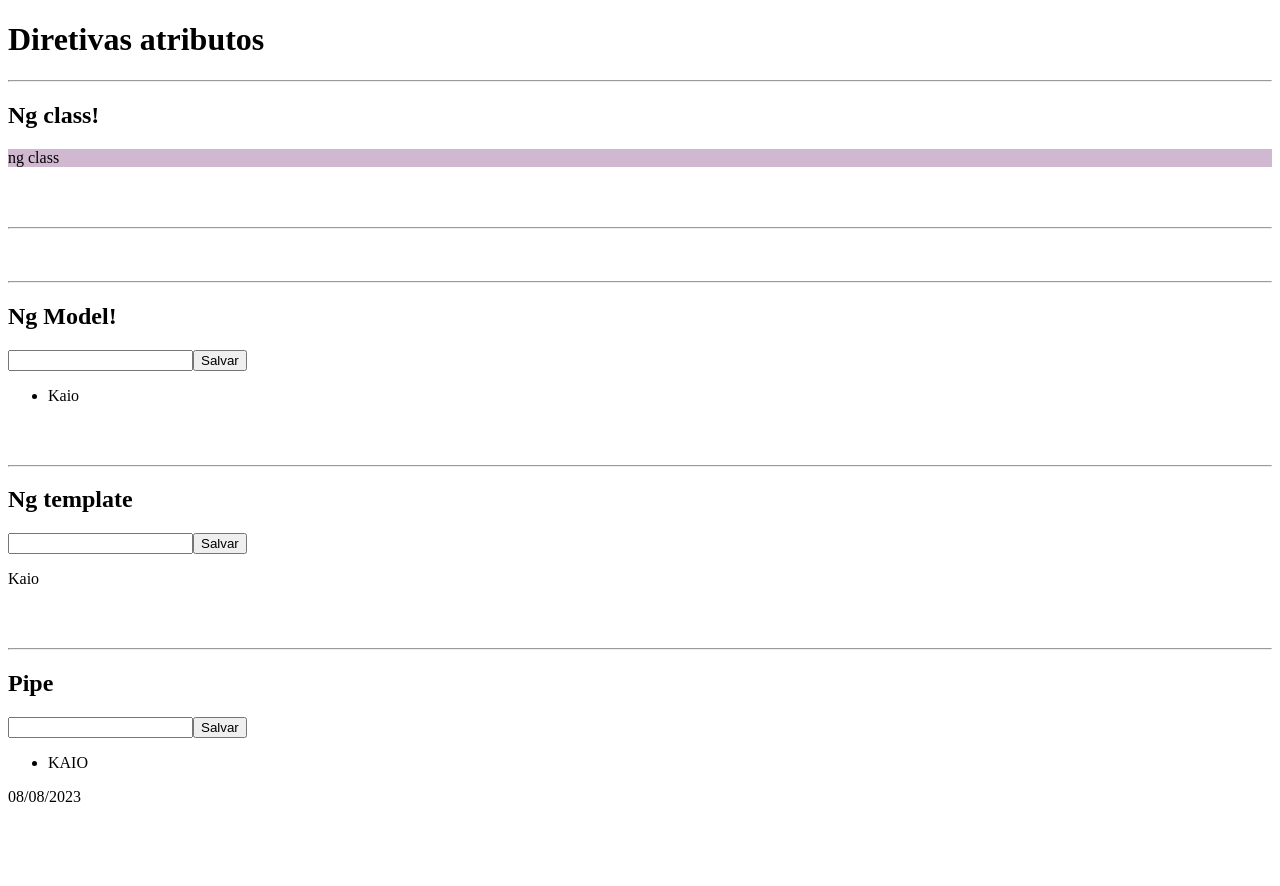
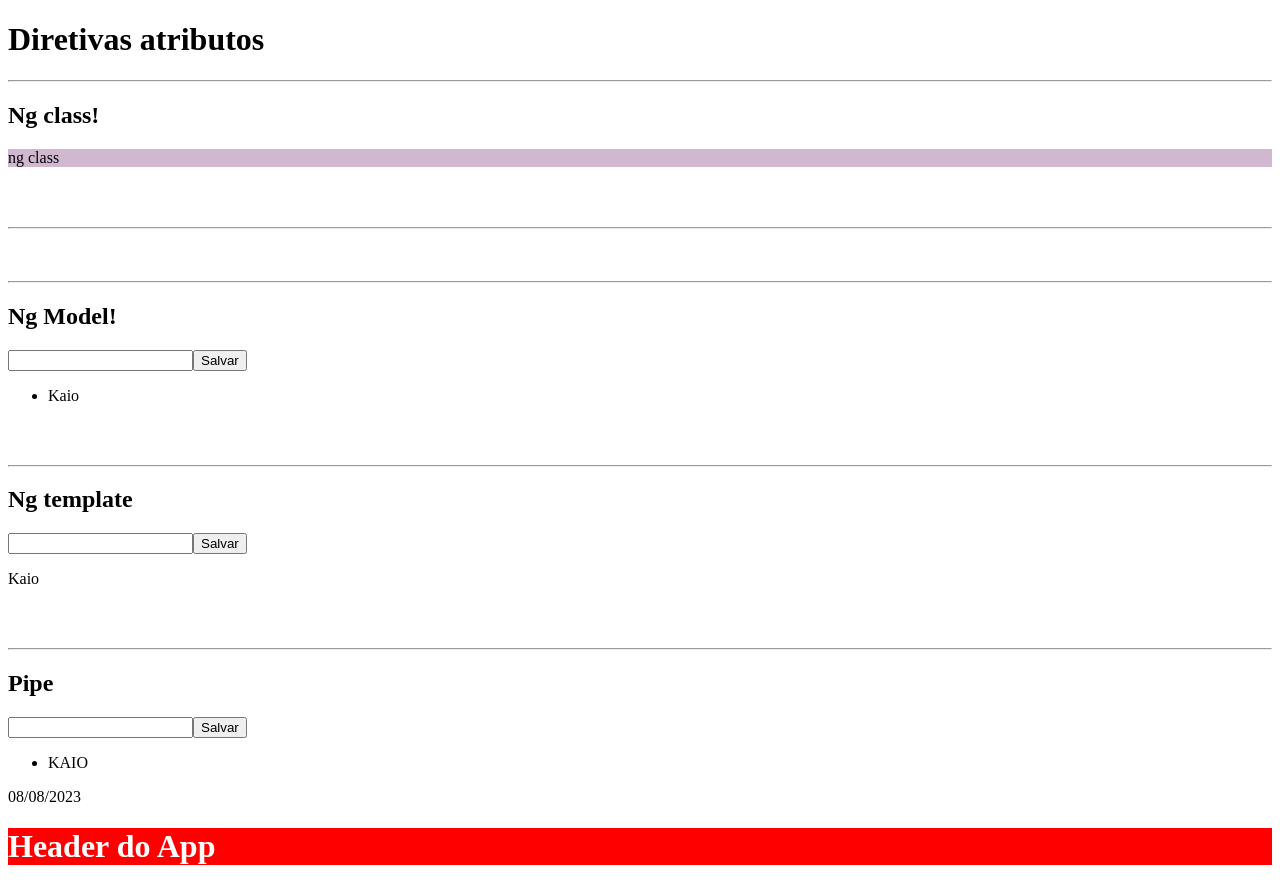
Before and after one commit to KaioJesus/CursoAngular, an Angular app in the folder primeiro-projeto/: page / in a window 1280 px wide. Before the commit the page ends 814 px from the top, so only its background shows below. Built offline with nearby package versions, Linux system fonts and the light colour scheme.

Commit message:
Add modules

```diff
--- a/primeiro-projeto/src/app/app.component.html
+++ b/primeiro-projeto/src/app/app.component.html
@@ -8,4 +8,5 @@
 <h1>Diretivas atributos</h1>
 <app-diretivas-atributos></app-diretivas-atributos>
 <!-- <h2>ng-content</h2> -->
+<app-new-component></app-new-component>
 <router-outlet></router-outlet>
--- a/primeiro-projeto/src/app/app.module.ts
+++ b/primeiro-projeto/src/app/app.module.ts
@@ -8,6 +8,7 @@ import { TitleComponent } from './title/title.component';
 import { DataBindingComponent } from './data-binding/data-binding.component';
 import { DiretivasEstruturaisComponent } from './diretivas-estruturais/diretivas-estruturais.component';
 import { DiretivasAtributosComponent } from './diretivas-atributos/diretivas-atributos.component';
+import { SharedModule } from './shared/shared.module';
 
 @NgModule({
   declarations: [
@@ -15,12 +16,13 @@ import { DiretivasAtributosComponent } from './diretivas-atributos/diretivas-atr
     TitleComponent,
     DataBindingComponent,
     DiretivasEstruturaisComponent,
-    DiretivasAtributosComponent
+    DiretivasAtributosComponent,
   ],
   imports: [
     BrowserModule,
     AppRoutingModule,
-    FormsModule
+    FormsModule,
+    SharedModule
   ],
   providers: [],
   bootstrap: [AppComponent]
--- /dev/null
+++ b/primeiro-projeto/src/app/shared/new-component/new-component.component.html
@@ -0,0 +1,3 @@
+<header>
+    <h1>Header do App</h1>
+</header>
--- /dev/null
+++ b/primeiro-projeto/src/app/shared/new-component/new-component.component.scss
@@ -0,0 +1,6 @@
+header{
+    background-color: red;
+    color: white;
+    padding: 0;
+    margin: 0;
+}
```
Also changed, not shown: primeiro-projeto/src/app/shared/new-component/new-component.component.ts (added, +10 -0 lines), primeiro-projeto/src/app/shared/shared.module.ts (added, +15 -0 lines), 1 other file (tests, documents, lock files or other folders).
